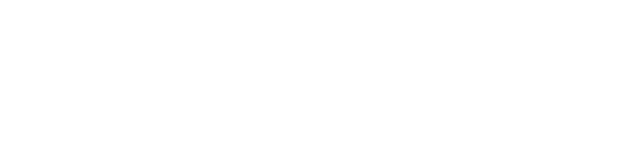
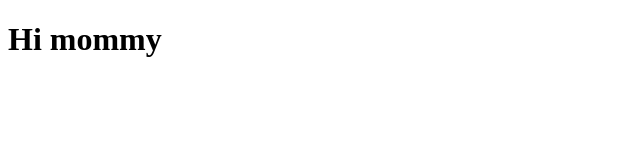
Before and after one commit to ironhack-labs/lab-html-module-exercise, a plain HTML site: page starter-code/index.html in a window 1280 px wide. Shown: the whole page, without its empty margins (0-640 px from the left). Drawn offline with Linux system fonts and the light colour scheme.

Commit message:
hi mommy

```diff
--- a/starter-code/index.html
+++ b/starter-code/index.html
@@ -7,6 +7,5 @@
   <title>npm</title>
 </head>
 <body>
-  <!-- Your code goes here -->
-</body>
+  <h1> Hi mommy</h1>
 </html>
```
